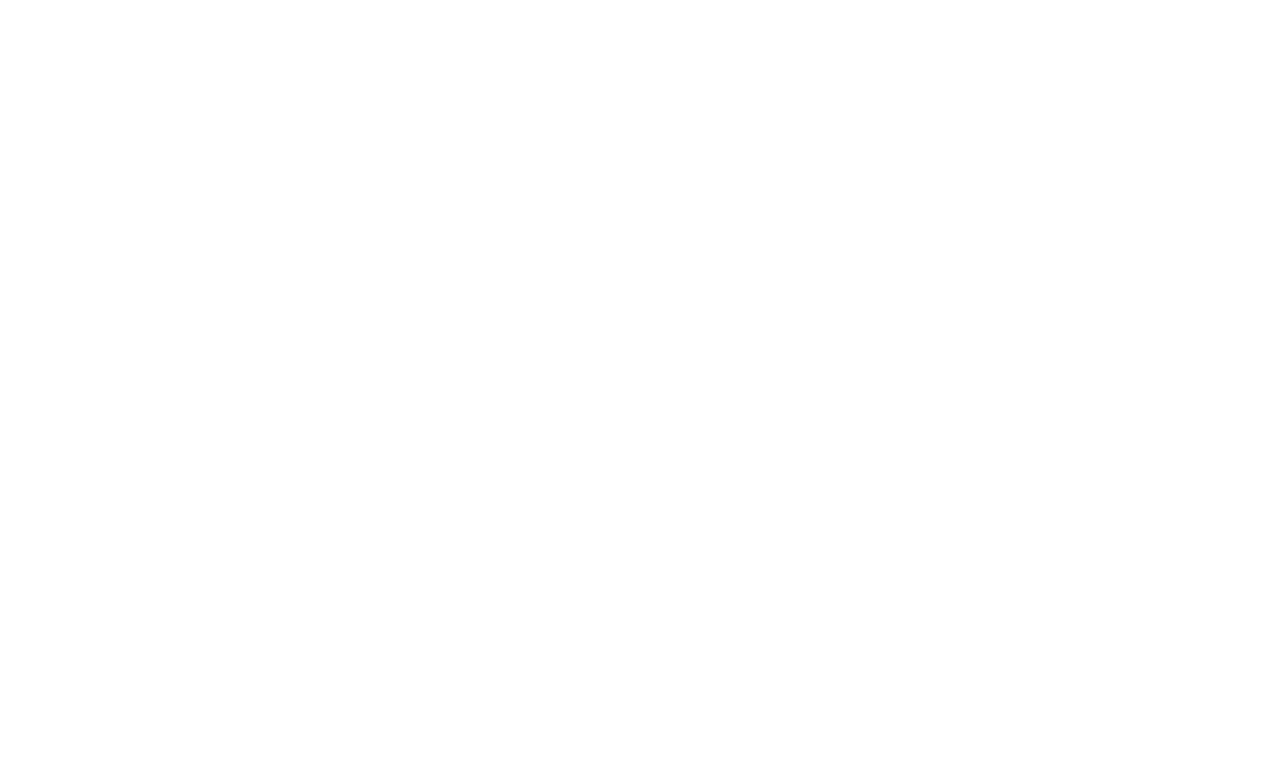
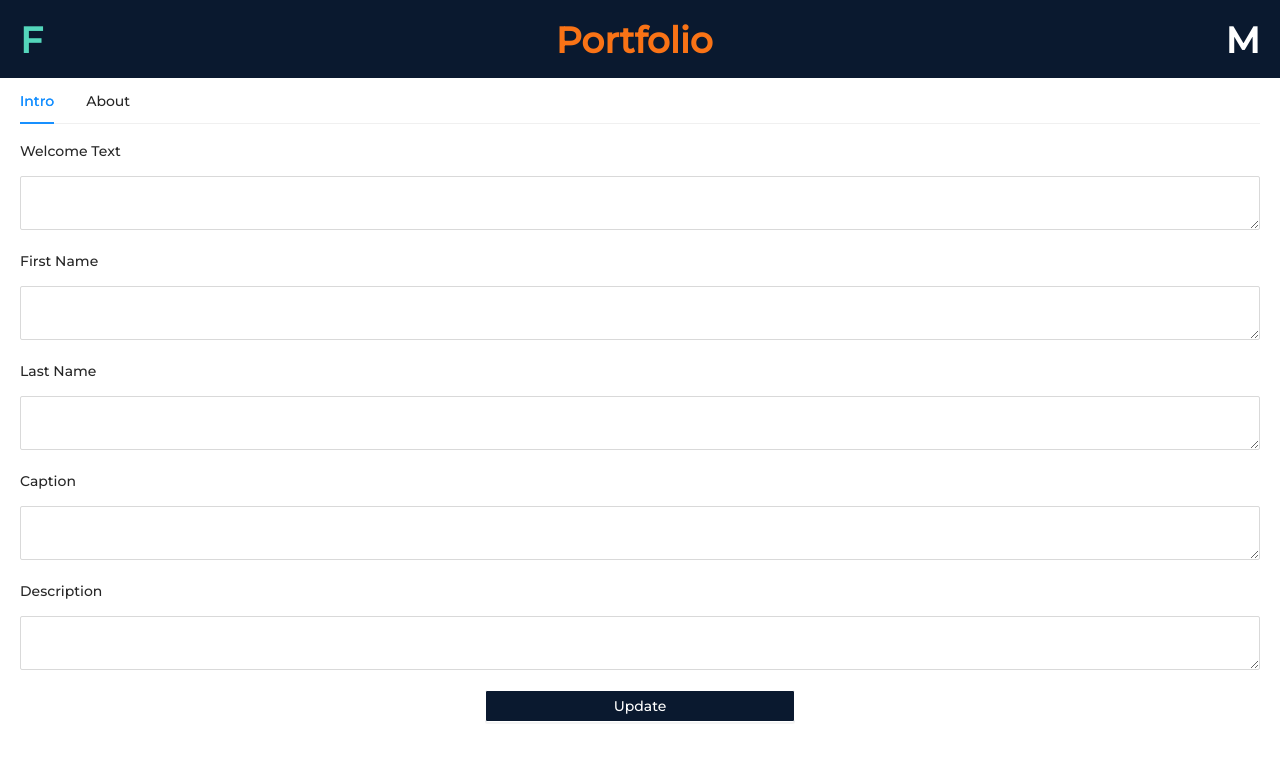
Before and after one commit to fedy97/frontend-portfolio, a React (Create React App) app: page /admin in a window 1280 px wide. Before the commit this address had no page. Shown: the top 760 px of the page. Built offline with nearby package versions, Linux system fonts and the light colour scheme.

Commit message:
added cv section

```diff
--- a/package.json
+++ b/package.json
@@ -3,9 +3,11 @@
   "version": "0.1.0",
   "private": true,
   "dependencies": {
+    "@reduxjs/toolkit": "^1.8.5",
     "@testing-library/jest-dom": "^5.16.5",
     "@testing-library/react": "^13.4.0",
     "@testing-library/user-event": "^13.5.0",
+    "antd": "^4.23.4",
     "react": "^18.2.0",
     "react-dom": "^18.2.0",
     "react-router-dom": "^6.4.1",
--- a/src/App.js
+++ b/src/App.js
@@ -1,11 +1,13 @@
-import {BrowserRouter, Routes, Route} from 'react-router-dom';
+import {BrowserRouter, Route, Routes} from 'react-router-dom';
 import Home from "./pages/Home";
+import Admin from "./pages/Admin";
 
 function App() {
     return (
         <BrowserRouter>
             <Routes>
-          <Route path={"/"} element={<Home />}></Route>
+                <Route path={"/"} element={<Home/>}></Route>
+                <Route path={"/admin/"} element={<Admin/>}></Route>
             </Routes>
         </BrowserRouter>
     );
--- a/src/components/Header.jsx
+++ b/src/components/Header.jsx
@@ -2,7 +2,7 @@
 
 const Header = () => {
     return (
-        <div className={"flex justify-between bg-primary px-5 pt-5 pb-10"}>
+        <div className={"flex justify-between bg-primary pt-5 px-5"}>
             <h1 className={"text-tertiary text-4xl font-semibold"}>F</h1>
             <h1 className={"text-secondary text-4xl font-semibold"}>Portfolio</h1>
             <h1 className={"text-white text-4xl font-semibold"}>M</h1>
--- a/src/index.js
+++ b/src/index.js
@@ -3,6 +3,7 @@
 import './index.css';
 import App from './App';
 import reportWebVitals from './reportWebVitals';
+import 'antd/dist/antd.min.css';
 
 const root = ReactDOM.createRoot(document.getElementById('root'));
 root.render(
--- /dev/null
+++ b/src/pages/Admin/AdminAbout.js
@@ -0,0 +1,11 @@
+import React from 'react';
+
+const AdminAbout = () => {
+    return (
+        <div>
+            Admin About
+        </div>
+    );
+};
+
+export default AdminAbout;
--- /dev/null
+++ b/src/pages/Admin/AdminIntro.js
@@ -0,0 +1,35 @@
+import React from 'react';
+import TextArea from "antd/es/input/TextArea";
+import {Button} from "antd";
+
+const AdminIntro = () => {
+    return (
+        <div className={"form-block flex flex-col gap-5"}>
+            <div className={"flex flex-col"}>
+                <p>Welcome Text</p>
+                <TextArea key={"welcome"}/>
+            </div>
+            <div className={"flex flex-col"}>
+                <p>First Name</p>
+                <TextArea key={"first-name"}/>
+            </div>
+            <div className={"flex flex-col"}>
+                <p>Last Name</p>
+                <TextArea key={"last-name"}/>
+            </div>
+            <div className={"flex flex-col"}>
+                <p>Caption</p>
+                <TextArea key={"caption"}/>
+            </div>
+            <div className={"flex flex-col"}>
+                <p>Description</p>
+                <TextArea key={"description"}/>
+            </div>
+            <div className={"flex flex-row justify-center pb-5"}>
+                <Button className={"w-1/4"} type="primary" style={{ background: "#0A192F", borderColor: "white"}}>Update</Button>
+            </div>
+        </div>
+    );
+};
+
+export default AdminIntro;
--- /dev/null
+++ b/src/pages/Admin/index.js
@@ -0,0 +1,22 @@
+import React from 'react';
+import Header from "../../components/Header";
+import {Tabs} from "antd";
+import AdminIntro from "./AdminIntro";
+import AdminAbout from "./AdminAbout";
+
+const Admin = () => {
+    const items = [
+        {label: 'Intro', key: 'item-1', children: <AdminIntro/>}, // remember to pass the key prop
+        {label: 'About', key: 'item-2', children: <AdminAbout/>},
+    ];
+    return (
+        <div>
+            <Header/>
+            <div className={"px-5"}>
+                <Tabs items={items}/>
+            </div>
+        </div>
+    );
+};
+
+export default Admin;
--- a/src/pages/Home/Contact.js
+++ b/src/pages/Home/Contact.js
@@ -14,14 +14,14 @@
         <div>
             <SectionTitle title={"Contact Me!"}/>
             <div className={"flex flex-row items-center sm:flex-col"}>
-                <div className={"text-tertiary"}>
-                    <h1>{"{"}</h1>
+                <div className={""}>
+                    <h1 className={"text-white"}>{"{"}</h1>
                     {Object.keys(user).map((key) => (
-                        <h1 className={"ml-5"}>
+                        <h1 className={"ml-5 text-white"}>
                             {key} : {key === 'email' ? <a href={"mailto:" + user[key]}>{user[key]}</a> : user[key]}
                         </h1>
                     ))}
-                    <h1>{"}"}</h1>
+                    <h1 className={"text-white"}>{"}"}</h1>
                 </div>
                 <div className={"h-[70vh] nosm:w-2/3"}>
                     <a href={"mailto:" + user["email"]}>
--- a/src/pages/Home/LeftSider.js
+++ b/src/pages/Home/LeftSider.js
@@ -4,10 +4,16 @@
     return (
         <div className={"fixed left-0 -bottom-20 pl-5 sm:static"}>
             <div className={"flex flex-col sm:justify-center sm:flex-row pb-10 gap-3 items-center"}>
-                <a href={"https://www.facebook.com/fedy97"} target="_blank" rel="noopener noreferrer">
-                    <i className="ri-facebook-circle-line hover:text-white text-gray-400 text-xl"></i>
+                <a href={"https://github.com/fedy97/cv-resume/releases/download/1.5/main.pdf"} target="_blank"
+                   rel="noopener noreferrer">
+                    <svg xmlns="http://www.w3.org/2000/svg" fill="none" viewBox="0 0 24 24" strokeWidth={1.5}
+                         stroke="currentColor" className="text-gray-400 hover:text-white w-6 h-6">
+                        <path strokeLinecap="round" strokeLinejoin="round"
+                              d="M15 9h3.75M15 12h3.75M15 15h3.75M4.5 19.5h15a2.25 2.25 0 002.25-2.25V6.75A2.25 2.25 0 0019.5 4.5h-15a2.25 2.25 0 00-2.25 2.25v10.5A2.25 2.25 0 004.5 19.5zm6-10.125a1.875 1.875 0 11-3.75 0 1.875 1.875 0 013.75 0zm1.294 6.336a6.721 6.721 0 01-3.17.789 6.721 6.721 0 01-3.168-.789 3.376 3.376 0 016.338 0z"/>
+                    </svg>
                 </a>
-                <a href={"https://www.linkedin.com/in/federico-morreale-3a3071146/"} target="_blank" rel="noopener noreferrer">
+                <a href={"https://www.linkedin.com/in/federico-morreale-3a3071146/"} target="_blank"
+                   rel="noopener noreferrer">
                     <i className="ri-linkedin-box-fill hover:text-white text-gray-400 text-xl"></i>
                 </a>
                 <a href={"https://github.com/fedy97"} target="_blank" rel="noopener noreferrer">
--- /dev/null
+++ b/src/redux/rootSlice.js
@@ -0,0 +1,28 @@
+import { createSlice } from "@reduxjs/toolkit";
+
+const rootSlice = createSlice({
+    name: "appState",
+    initialState: {
+        loading: false,
+        portfolioData: null,
+        reloadData: false,
+    },
+    reducers: {
+        showLoading: (state, action) => {
+            state.loading = true;
+        },
+        hideLoading: (state, action) => {
+            state.loading = false;
+        },
+        setPortfolioData: (state, action) => {
+            state.portfolioData = action.payload;
+        },
+        reloadData: (state, action) =>{
+            state.reloadData = action.payload
+        }
+    }
+
+});
+
+export default rootSlice.reducer;
+export const {showLoading, hideLoading, setPortfolioData,reloadData} = rootSlice.actions
--- /dev/null
+++ b/src/redux/store.js
@@ -0,0 +1,12 @@
+import rootSlice from "./rootSlice";
+import {combineReducers} from "redux";
+import {configureStore} from '@reduxjs/toolkit'
+
+const reducer = combineReducers({
+    root: rootSlice,
+})
+
+const store = configureStore({
+    reducer,
+})
+export default store;
```
Also changed, not shown: 2 other files (tests, documents, lock files or other folders). Lines whose indentation alone changed are shown as unchanged.
